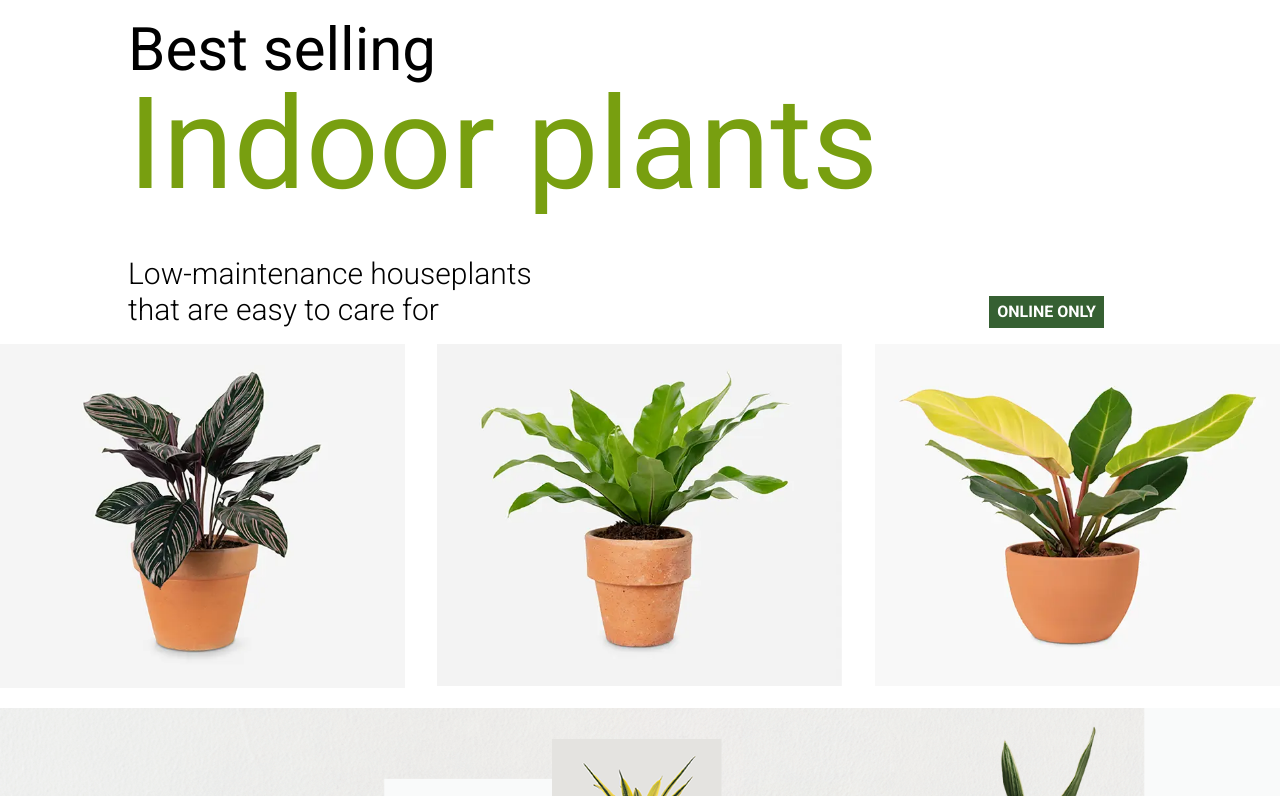
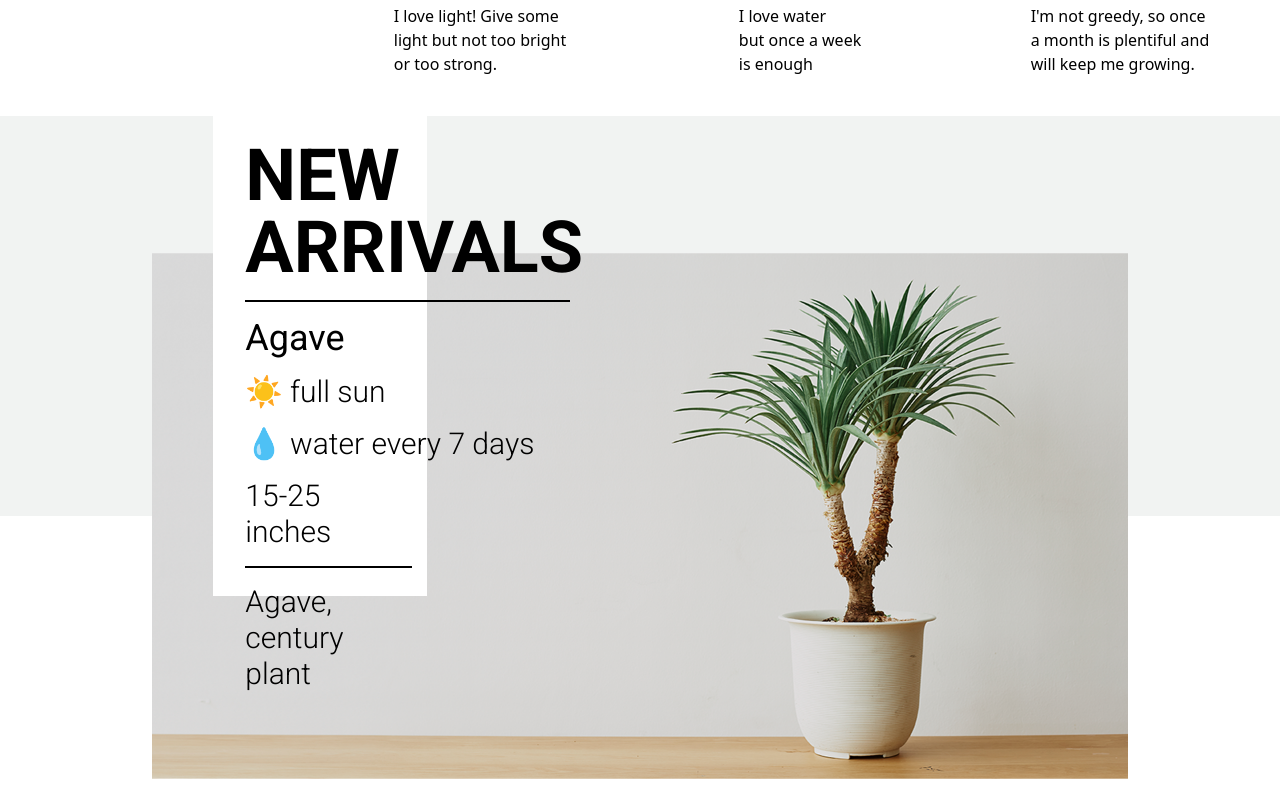
Before and after one commit to OpheliaDanso/PSD-CrossOver-G5, a React (Vite) app: page / in a window 1280 px wide. Shown: the part 1484-2280 px from the top of the page. Built offline with nearby package versions, Linux system fonts and the light colour scheme; a web font is replaced by a local one.

Commit message:
Refactor component imports and add Page03

```diff
--- a/src/App.jsx
+++ b/src/App.jsx
@@ -1,5 +1,6 @@
-import PageOne from "./Components/One";
+import PageOne from "./Components/PageOne";
 import PageTwo from "./Components/PageTwo";
+import Page03 from "./Components/Page03";
 import Page04 from "./Components/Page04";
 import Page05 from "./Components/Page05";
 import PageSix from "./Components/Page06";
@@ -12,6 +13,7 @@ function App() {
     <>
       <PageOne />
       <PageTwo />
+      <Page03 />
       <Page05 />
       <Page04 />
       <PageSix />
```
Also changed, not shown: src/Components/PageOne.jsx (+3 -9 lines).
